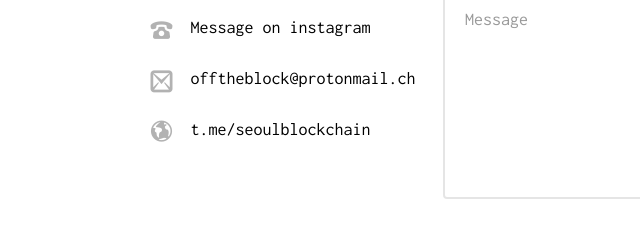
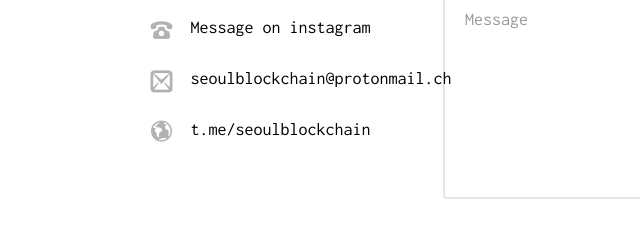
Before and after one commit to SeoulBlockchain/SeoulBlockchain.github.io, a plain HTML site: page contact.html in a window 1280 px wide. Shown: the part 548-774 px from the top of the page, 17-657 px from the left. Drawn offline with nearby package versions, Linux system fonts and the light colour scheme; a script that the page names is missing; files whose address does not match are found by name.

Commit message:
Update contact.html

```diff
--- a/contact.html
+++ b/contact.html
@@ -111,7 +111,7 @@
 						<ul class="contact-info">
 							<li><i class="icon-location"></i>Anywhere :)</li>
 							<li><i class="icon-old-phone"></i><a href="http://www.instagram.com/seoulblockchain">Message on instagram</a></li>
-							<li><i class="icon-mail22"></i><a href="mailto:offtheblock@protonmail.ch">offtheblock@protonmail.ch</a></li>
+							<li><i class="icon-mail22"></i><a href="mailto:seoulblockchain@protonmail.ch">seoulblockchain@protonmail.ch</a></li>
 							<li><i class="icon-globe2"></i><a href="http://t.me/seoulblockchain">t.me/seoulblockchain</a></li>
 						</ul>
 					</div>
```
